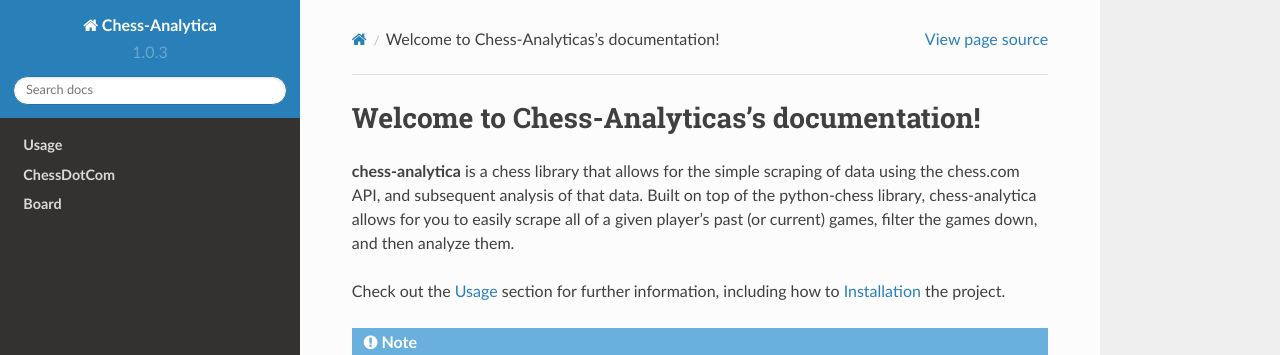
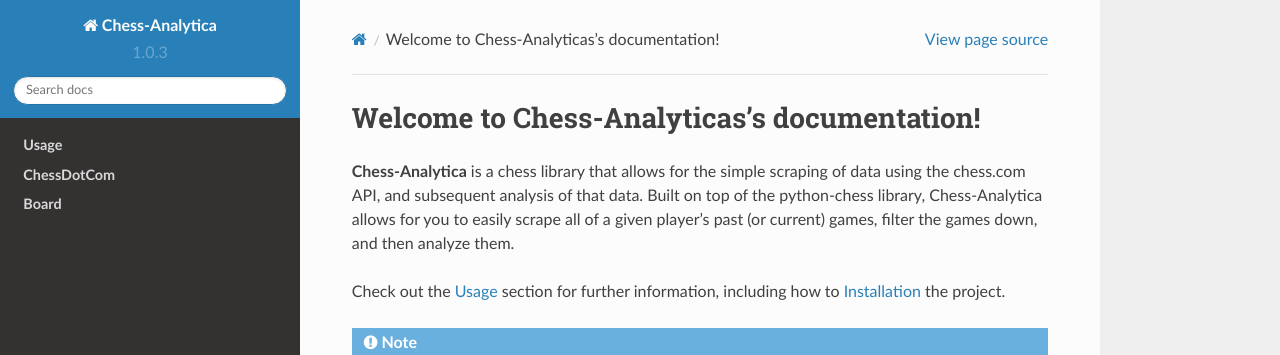
Before and after one commit to frishberg/Chess-Analytica, a Sphinx documentation site: the page built from docs/source/index.rst, in a window 1280 px wide and 1358 px high. Shown: the top 355 px of the window. Built offline with Sphinx 7.4.7 and the Read the Docs theme 2.0.0, drawn with Linux system fonts in a browser that asks for light colours.

```diff
--- a/docs/source/board.rst
+++ b/docs/source/board.rst
@@ -4,7 +4,7 @@
 Summary
 ---------------
 
-The Board file of chess-analytica contains the Board class, which
+The Board file of Chess-Analytica contains the Board class, which
 is used by the ChessDotCom class to represent a board/chess game.  This class is built off of
 the chess library, which allowed for the easy implementation of the board and game logic.
 
--- a/docs/source/chessdotcom.rst
+++ b/docs/source/chessdotcom.rst
@@ -4,7 +4,7 @@
 Summary
 ---------------
 
-The ChessDotCom file of chess-analytica contains the Profile class, which
+The ChessDotCom file of Chess-Analytica contains the Profile class, which
 is the main class of the library.  It allows for the easy scraping of
 data from the chess.com API, filtering of data, analysis of data, and several other features through its various methods (all detailed below).
 
--- a/docs/source/index.rst
+++ b/docs/source/index.rst
@@ -1,8 +1,8 @@
 Welcome to Chess-Analyticas's documentation!
 =============================================================
 
-**chess-analytica** is a chess library that allows for the simple scraping of data using the chess.com API, and subsequent
-analysis of that data.  Built on top of the python-chess library, chess-analytica allows for you to easily scrape
+**Chess-Analytica** is a chess library that allows for the simple scraping of data using the chess.com API, and subsequent
+analysis of that data.  Built on top of the python-chess library, Chess-Analytica allows for you to easily scrape
 all of a given player's past (or current) games, filter the games down, and then analyze them.
 
 Check out the :doc:`usage` section for further information, including
--- a/docs/source/usage.rst
+++ b/docs/source/usage.rst
@@ -6,7 +6,7 @@
 Installation
 ---------------
 
-To use chess-analytica, first install it using pip:
+To use Chess-Analytica, first install it using pip:
 
 .. code-block:: python
 
--- /dev/null
+++ b/pypiREADME.rst
@@ -0,0 +1 @@
+testing pypi
```
Also changed, not shown: README.rst (+6 -7 lines), setup.py (+12 -8 lines), .readthedocs.yaml.
